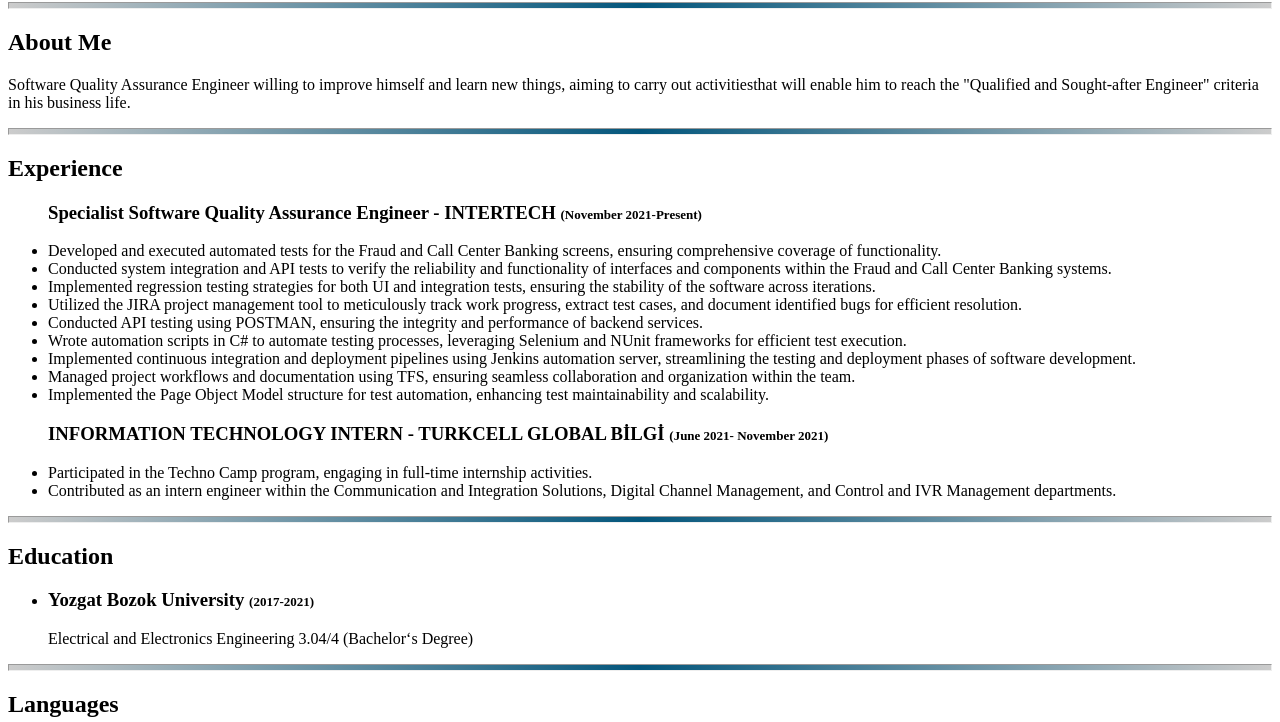
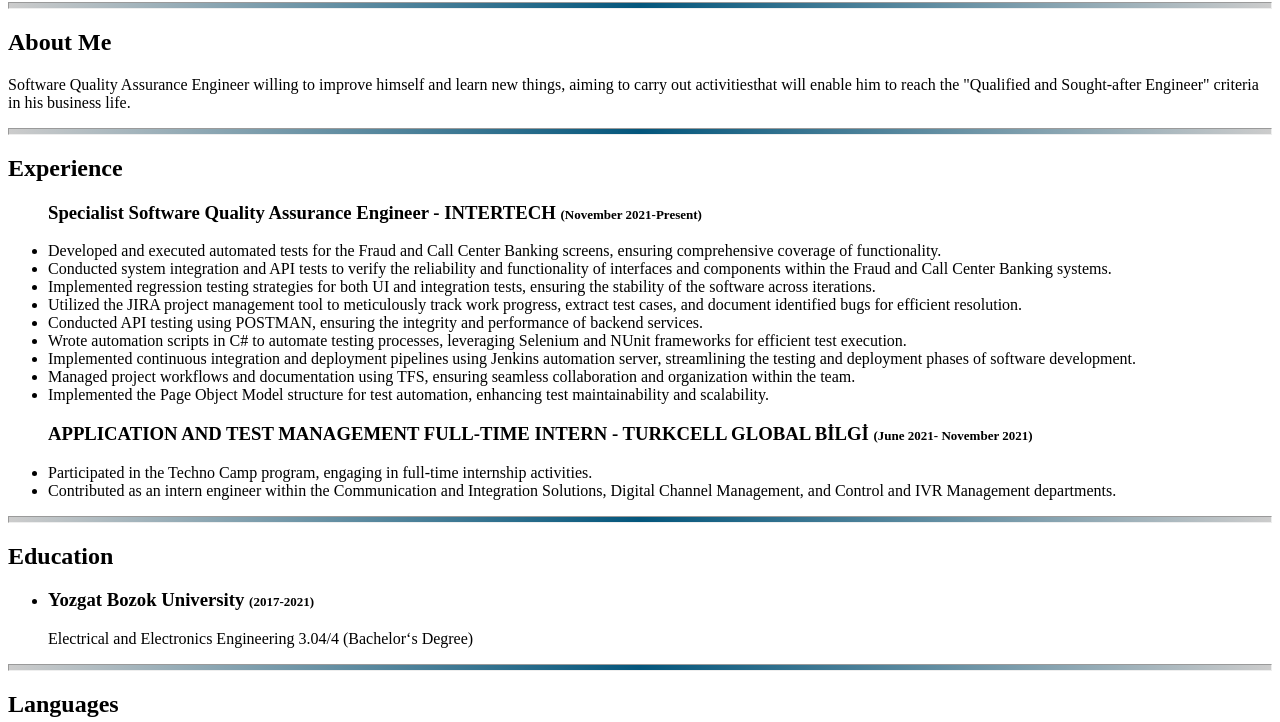
Before and after one commit to furkansongur/MyResume, a plain HTML site: page index.html in a window 1280 px wide. Shown: the part 78-800 px from the top of the page. Drawn offline with Linux system fonts and the light colour scheme.

Commit message:
Update index.html

```diff
--- a/index.html
+++ b/index.html
@@ -34,7 +34,7 @@
     <li>Managed project workflows and documentation using TFS, ensuring seamless collaboration and organization within the team.</li>
     <li>Implemented the Page Object Model structure for test automation, enhancing test maintainability and scalability.</li>
 </ul>
-<ul><h3>INFORMATION TECHNOLOGY INTERN - TURKCELL GLOBAL BİLGİ <span style="font-size: small;">(June 2021- November 2021)</span></h3>
+<ul><h3>APPLICATION AND TEST MANAGEMENT FULL-TIME INTERN - TURKCELL GLOBAL BİLGİ <span style="font-size: small;">(June 2021- November 2021)</span></h3>
     <li>Participated in the Techno Camp program, engaging in full-time internship activities.</li>
     <li>Contributed as an intern engineer within the Communication and Integration Solutions, Digital Channel Management, and Control
         and IVR Management departments.</li>
```
